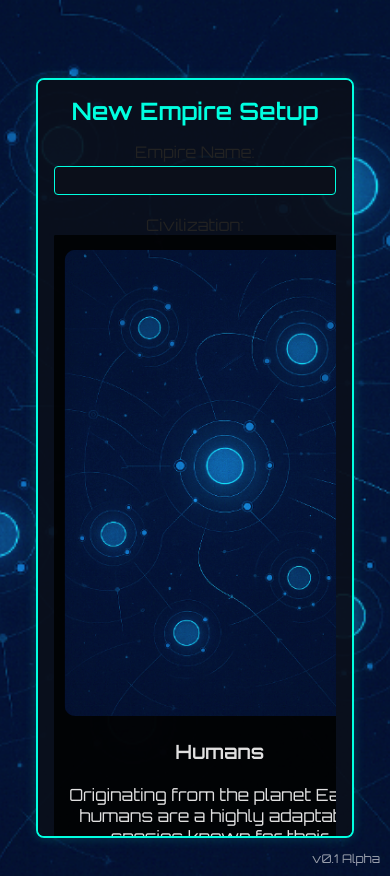
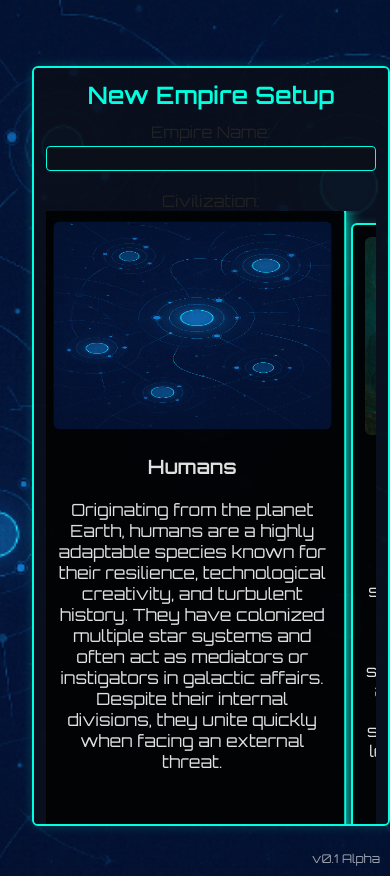
Before and after one commit to Lassudrie/Stellar-Fleet-2D, a website: page index.html in a window 390 px wide. Both pictures are taken after a click on the button "NEW GAME". Drawn offline with Linux system fonts and the light colour scheme.

Commit message:
Improve mobile layout

```diff
--- a/style.css
+++ b/style.css
@@ -8,6 +8,33 @@
     --border-radius: 8px;
     --font-base: 'Orbitron', 'Rajdhani', sans-serif;
     --transition-fast: 0.3s;
+
+    /* Mobile typography scale */
+    --font-xs: 0.75rem;
+    --font-sm: 0.875rem;
+    --font-base-size: 1rem;
+    --font-lg: 1.125rem;
+    --font-xl: 1.25rem;
+
+    /* Line height presets */
+    --line-height-tight: 1.2;
+    --line-height-normal: 1.4;
+    --line-height-relaxed: 1.6;
+
+    /* Spacing system */
+    --space-xs: 0.25rem;
+    --space-sm: 0.5rem;
+    --space-md: 0.75rem;
+    --space-lg: 1rem;
+    --space-xl: 1.5rem;
+
+    /* Viewport helpers */
+    --viewport-width: 100vw;
+    --viewport-height: 100vh;
+    --safe-top: env(safe-area-inset-top);
+    --safe-right: env(safe-area-inset-right);
+    --safe-bottom: env(safe-area-inset-bottom);
+    --safe-left: env(safe-area-inset-left);
 }
 
 @media (prefers-color-scheme: light) {
@@ -47,12 +74,13 @@ html {
 
 body {
     margin: 0;
-    padding: 0;
-    width: 100vw;
-    height: 100%;
+    padding: var(--safe-top) var(--safe-right) var(--safe-bottom) var(--safe-left);
+    width: var(--viewport-width);
+    min-height: var(--viewport-height);
     background: var(--color-bg) url('assets/main menu.png') no-repeat center/cover;
     color: var(--color-text);
     font-family: var(--font-base);
+    font-size: var(--font-base-size);
     overflow-x: hidden;
     position: relative;
     touch-action: pan-y;
@@ -110,12 +138,13 @@ body::after {
 
 /* Layout container to center sections */
 .page-container {
+    width: 100%;
     display: flex;
     flex-direction: column;
-    align-items: center;
+    align-items: stretch;
     justify-content: flex-start;
     min-height: 100vh;
-    padding: 1rem;
+    padding: var(--space-lg);
     box-sizing: border-box;
     overflow-x: hidden;
     contain: layout paint;
@@ -125,6 +154,7 @@ body::after {
 .menu-container {
     position: relative;
     z-index: 1;
+    width: 100%;
     height: 100vh;
     display: flex;
     flex-direction: column;
@@ -140,13 +170,13 @@ body::after {
     border: 2px solid var(--color-primary);
     border-radius: 50%;
     opacity: 0.2;
-    margin-bottom: 20px;
+    margin-bottom: var(--space-lg);
 }
 
 .title {
-    font-size: clamp(32px, 8vw, 72px);
+    font-size: clamp(1.5rem, 8vw, 3rem);
     font-weight: 600;
-    margin: 0 0 40px 0;
+    margin: 0 0 var(--space-xl) 0;
     color: var(--color-primary);
     text-shadow: 0 0 15px var(--color-primary);
 }
@@ -156,12 +186,13 @@ body::after {
     color: var(--color-primary);
     border: 2px solid var(--color-primary);
     background: rgba(0, 0, 0, 0.4);
-    padding: 12px 40px;
-    margin: 8px 0;
-    width: 220px;
+    padding: var(--space-sm) var(--space-xl);
+    margin: var(--space-xs) 0;
+    width: min(200px, 80vw);
+    min-height: 44px;
     text-align: center;
-    border-radius: var(--border-radius);
-    font-size: clamp(16px, 2.5vw, 24px);
+    border-radius: 6px;
+    font-size: var(--font-sm);
     letter-spacing: 2px;
     text-transform: uppercase;
     cursor: pointer;
@@ -185,11 +216,10 @@ body::after {
 
 /* Section containers for one-page navigation */
 .section {
-    width: 100%;
-    min-height: 100vh;
-    min-height: 100dvh;
+    width: 100vw;
+    min-height: var(--viewport-height);
     display: none;
-    padding-top: 40px;
+    padding-top: var(--space-lg);
     box-sizing: border-box;
     text-align: center;
     overflow-y: auto;
@@ -209,15 +239,14 @@ body::after {
     flex-direction: column;
     width: 100%;
     height: 100%;
-    padding: 20px;
+    padding: var(--space-lg);
     box-sizing: border-box;
 }
 
 /* Existing game styles */
 #game-container {
-    width: 100%;
-    height: 100vh;
-    height: 100dvh;
+    width: 100vw;
+    height: var(--viewport-height);
     display: flex;
     align-items: center;
     justify-content: center;
@@ -233,15 +262,14 @@ canvas {
 }
 
 .form-container {
-    width: 80%;
-    max-width: 420px;
+    width: 100%;
+    max-width: 400px;
     max-height: 90vh;
-    max-height: 90dvh;
     overflow-y: auto;
     background: rgba(11, 15, 26, 0.9);
-    padding: 20px;
+    padding: var(--space-md);
     border: 2px solid var(--color-primary);
-    border-radius: var(--border-radius);
+    border-radius: 6px;
     box-shadow: 0 0 12px rgba(0, 255, 224, 0.2);
     color: var(--color-text);
     font-family: var(--font-base);
@@ -249,20 +277,20 @@ canvas {
 }
 .form-container h2 {
     margin-top: 0;
-    margin-bottom: 16px;
+    margin-bottom: var(--space-md);
     color: var(--color-primary);
     text-align: center;
 }
 .form-container label {
     display: block;
-    margin-bottom: 8px;
+    margin-bottom: var(--space-sm);
 }
 .form-container input,
 .form-container select {
     width: 100%;
-    margin-top: 4px;
-    margin-bottom: 12px;
-    padding: 6px 8px;
+    margin-top: var(--space-xs);
+    margin-bottom: var(--space-md);
+    padding: var(--space-xs) var(--space-sm);
     background: #0b0f1a;
     color: var(--color-text);
     border: 1px solid var(--color-primary);
@@ -272,7 +300,7 @@ canvas {
 .form-container button {
     display: block;
     margin: 0 auto;
-    padding: 8px 20px;
+    padding: var(--space-sm) var(--space-lg);
     background: #001020;
     color: var(--color-primary);
     border: 1px solid var(--color-primary);
@@ -290,7 +318,7 @@ canvas {
 
 /* Civilization carousel */
 .civ-selector {
-    --card-width: min(400px, 85vw);
+    --card-width: min(300px, 75vw);
     width: 100%;
     overflow: hidden;
     margin: 0 auto 12px;
@@ -303,9 +331,11 @@ canvas {
     overflow-x: auto;
     scroll-snap-type: x mandatory;
     -webkit-overflow-scrolling: touch;
-    gap: 1rem;
-    padding: 1rem 0;
+    gap: var(--space-md);
+    padding: var(--space-md) 0;
     width: 100%;
+    content-visibility: auto;
+    contain-intrinsic-size: 200px;
 }
 
 .civ-selector .civ-container::-webkit-scrollbar {
@@ -318,8 +348,8 @@ canvas {
     margin: 0 auto;
     box-sizing: border-box;
     border: 2px solid var(--color-primary);
-    border-radius: 15px;
-    padding: 1rem;
+    border-radius: 6px;
+    padding: var(--space-md);
     background: rgba(0, 0, 0, 0.8);
     color: #e0e0e0;
     box-shadow: 0 0 8px rgba(0, 255, 224, 0.2);
@@ -343,7 +373,8 @@ canvas {
 .civ-selector .civ-card img {
     max-width: 100%;
     height: auto;
-    border-radius: 10px;
+    border-radius: 6px;
+    aspect-ratio: 4 / 3;
 }
 
 @media (min-width: 600px) {
@@ -361,6 +392,6 @@ canvas {
 @media (max-width: 600px) {
     .form-container {
         width: 100%;
-        padding: 16px;
+        padding: var(--space-md);
     }
 }
```
